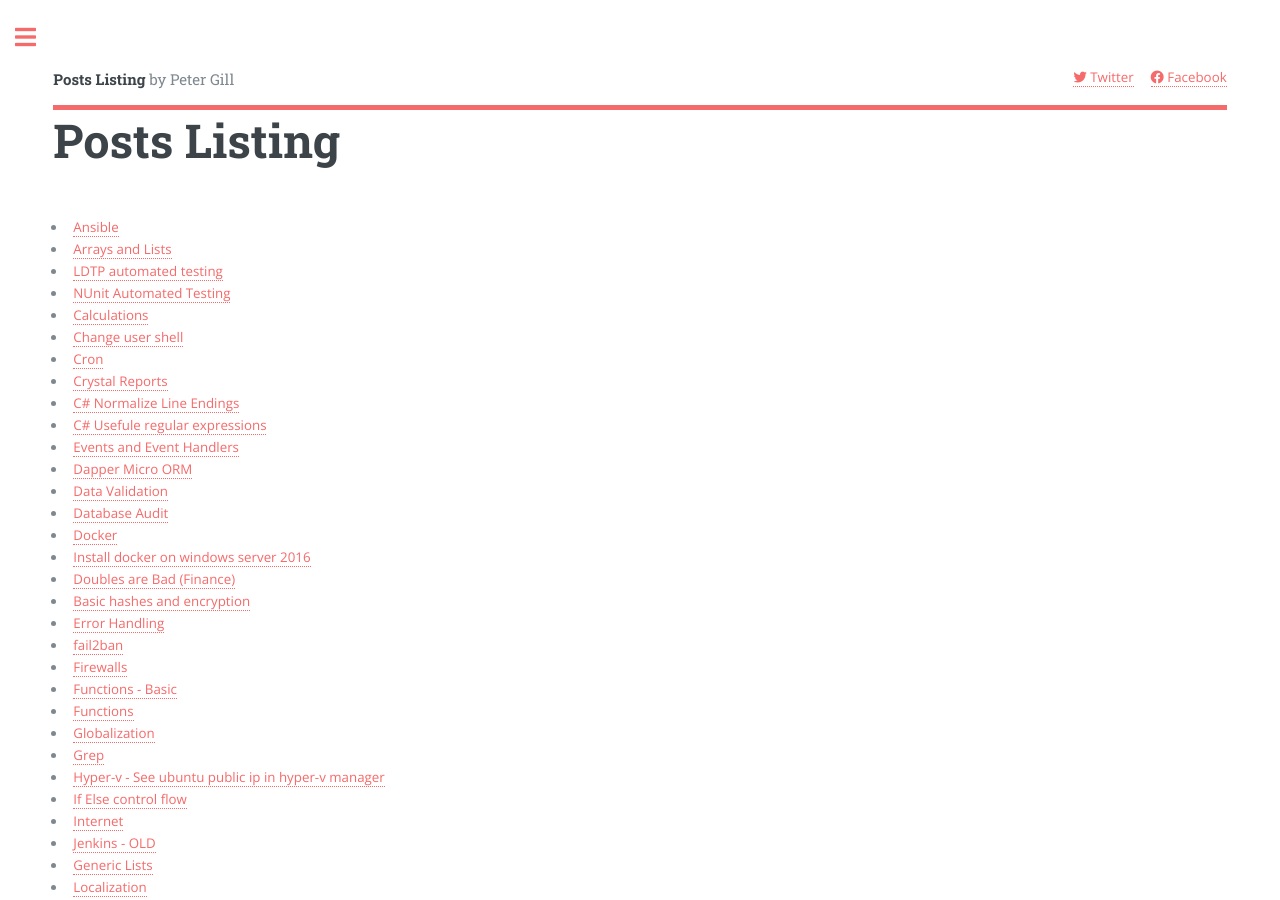
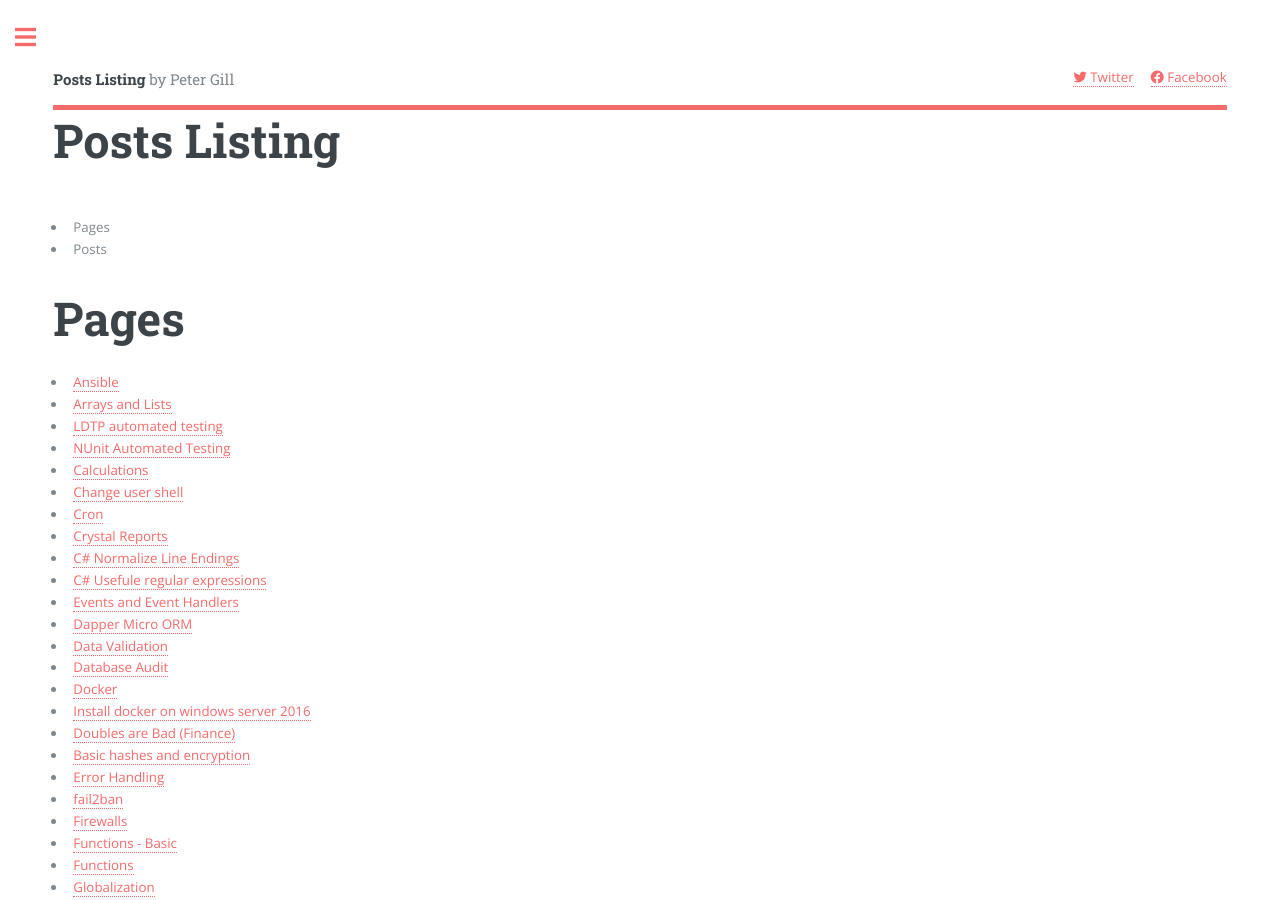
Before and after one commit to majorsilence/Dev, a Jekyll site: the page built from posts/listings.html, in a window 1280 px wide and 900 px high. Built offline with Jekyll 4.4.1, drawn with Linux system fonts in a browser that asks for light colours.

Commit message:
Update listings.html

```diff
--- a/posts/listings.html
+++ b/posts/listings.html
@@ -3,6 +3,8 @@
 title: Posts Listing
 navgroup: posts
 ---
+
+<h1>Pages</h1>
 
 <ul>
     {% for page in site.pages %}{% if page.exclude != true %}<url>
@@ -15,7 +17,12 @@
         {% endif %}
         </a>
     </li>
-    {% endif %}{% endfor %}{% for item in site.posts %}{% if page.exclude != true %}
+    {% endif %}{% endfor %}
+</ul>
+
+<h1>Posts</h1>
+<ul>
+    {% for item in site.posts %}{% if page.exclude != true %}
         <li>
             <a href="{{site.canonical_domain}}{{site.baseurl}}{{ item.url }}">
             {% if item.title == empty %}
```
